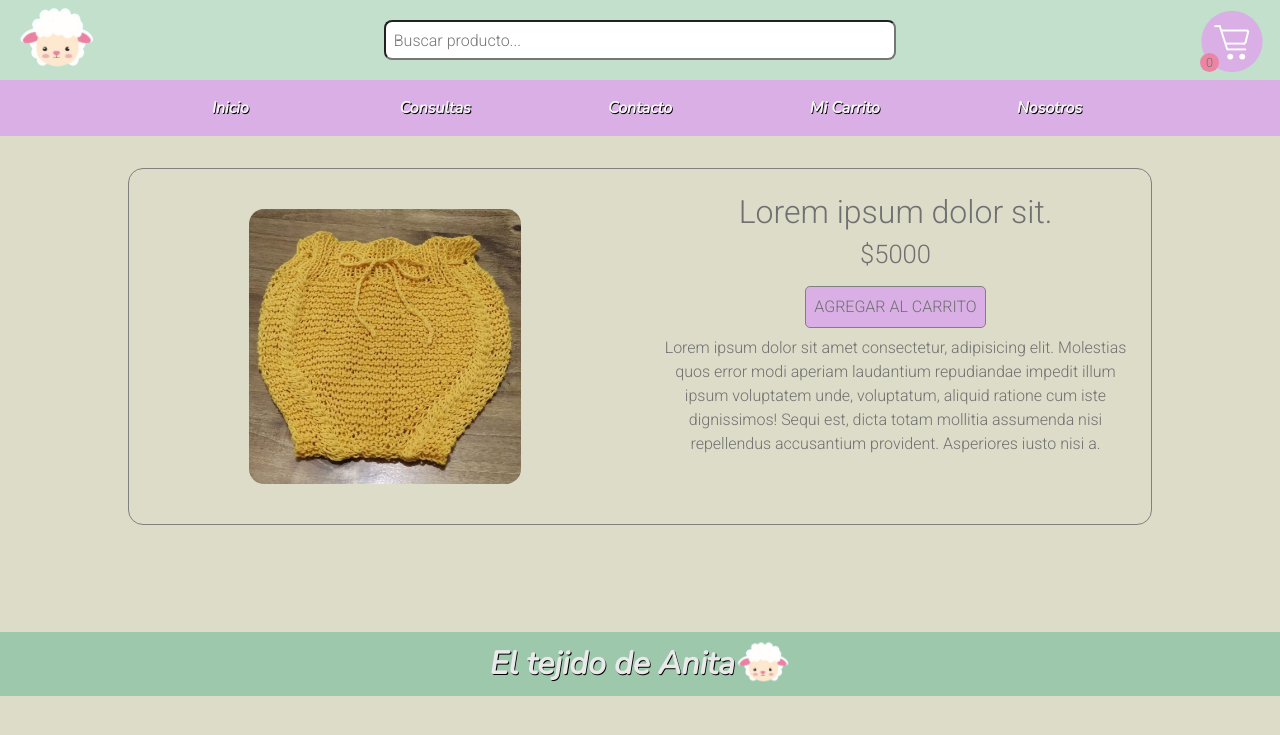
After one commit to mathias121993/Ecommerce, a PHP site: page /producto.php in a window 1280 px wide. The commit adds this page. Shown: the top 735 px of the page. Run offline with PHP 8.4, Linux system fonts and the light colour scheme; some libraries are stand-ins or nearby versions.

Commit message:
add product page

```diff
--- /dev/null
+++ b/css/producto.css
@@ -0,0 +1,85 @@
+:root {
+    --bg-primary: #C2E0CC; /*header*/
+    --bg-secondary: #9EC8AC; /*footer*/
+    --bg-btn: #D6D6D6; /*boton enviar*/
+    --bg-btn2: #E9E9E9; /*contactanos y producto*/
+    --bg-btn3: #D9AFE5; /*producto*/
+    --bg-body: #DDDCC9; /*background*/
+    --bg-popup: #FEE8D0; /*pop ups como el del ícono del carrito*/
+    --bg-details: #EC85A4; /*detalles*/
+    --bg-titulo : #707070; /* Titulos */
+}
+.contedor-producto-desktop{
+    display: none;
+}
+.contedor-producto-desktop article{
+    width: 50%;
+    text-align: center;
+    padding: 1.5rem;
+}
+.contedor-producto {
+    background: var(--bg-body);
+    text-align: center;
+    padding: 1rem 1rem;
+    width: 90%;
+    height: auto;
+    margin: 0.5rem auto;
+    border: 1px solid grey;
+    border-radius: 15px;
+
+}
+.producto-precio{
+    font-size: 1.6rem!important;
+}
+.producto-button{
+    background: var(--bg-btn3);
+    border:1px solid grey;
+    padding: 0.5rem;
+    border-radius: 5px;
+    outline: none;
+    margin: 0.5rem auto;
+}
+
+.producto-img{
+    width: 15rem;
+    margin: 1rem auto;
+}
+.producto-img img{
+    width: 100%;
+    margin:0 auto;
+    border-radius: 15px;
+}
+@media (max-width: 928px ) and (min-width: 768px){
+    .contedor-producto-desktop{
+        margin: 2rem auto;
+        display: flex;
+        width: 90%;
+        height: auto;
+        border: 1px solid grey;
+        border-radius: 15px;
+        box-sizing: border-box;
+    }
+    .contedor-producto-desktop .producto-img{
+        width: 17rem;
+    }
+    .contedor-producto{
+        display: none;
+    }
+}
+@media (min-width: 929px){
+    .contedor-producto-desktop{
+        margin: 2rem auto;
+        display: flex;
+        width: 80%;
+        height: auto;
+        border: 1px solid grey;
+        border-radius: 15px;
+        box-sizing: border-box;
+    }
+    .contedor-producto-desktop .producto-img{
+        width: 17rem;
+    }
+    .contedor-producto{
+        display: none;
+    }
+}
--- a/css/style.css
+++ b/css/style.css
@@ -22,9 +22,11 @@ font-family: 'Roboto', sans-serif; */
     --bg-details: #EC85A4; /*detalles*/
     --bg-titulo : #707070; /* Titulos */
 }
-
+body{
+    background: var(--bg-body)!important;
+}
 main{
-    min-height: 40rem;
+    min-height: 29rem;
     background-color: var(--bg-body);
 }
 
--- a/includes/head.php
+++ b/includes/head.php
@@ -12,6 +12,7 @@
     <!-----Bootstrap-------->
     <link href="https://cdn.jsdelivr.net/npm/bootstrap@5.0.0-beta2/dist/css/bootstrap.min.css" rel="stylesheet"
     integrity="sha384-BmbxuPwQa2lc/FVzBcNJ7UAyJxM6wuqIj61tLrc4wSX0szH/Ev+nYRRuWlolflfl" crossorigin="anonymous">
+    <link rel="stylesheet" href="css/producto.css">
 </head>
 
 <body>
--- /dev/null
+++ b/producto.php
@@ -0,0 +1,36 @@
+<?php
+    define("TITLE", "Contactanos - El Tejido de Anita");
+    include('includes/head.php');
+    include('includes/menu.php');
+    include('includes/checkout.php');
+?>
+
+<main>
+    <section  class="contedor-producto-desktop">
+        <article>
+        <div class="producto-img">
+            <img src="img/bombachon.jpg" alt="">
+        </div>
+        </article>
+
+        <article>
+            <h2>Lorem ipsum dolor sit.</h2>
+            <h6 class="producto-precio">$5000</h6>
+            <button onclick="carritoSumar()" class="producto-button">AGREGAR AL CARRITO</button>
+            <p>Lorem ipsum dolor sit amet consectetur, adipisicing elit. Molestias quos error modi aperiam laudantium repudiandae impedit illum ipsum voluptatem unde, voluptatum, aliquid ratione cum iste dignissimos! Sequi est, dicta totam mollitia assumenda nisi repellendus accusantium provident. Asperiores iusto nisi a.</p>
+        </article>
+    </section>
+    <section class="contedor-producto">
+        <h2>Lorem ipsum dolor sit.</h2>
+        <div class="producto-img">
+            <img src="img/bombachon.jpg" alt="">
+        </div>
+        <h6 class="producto-precio">$5000</h6>
+        <button onclick="carritoSumar()" class="producto-button">AGREGAR AL CARRITO</button>
+        <p>Lorem ipsum dolor sit amet consectetur, adipisicing elit. Molestias quos error modi aperiam laudantium repudiandae impedit illum ipsum voluptatem unde, voluptatum, aliquid ratione cum iste dignissimos! Sequi est, dicta totam mollitia assumenda nisi repellendus accusantium provident. Asperiores iusto nisi a.</p>
+    </section>
+</main>
+
+<?php
+    include('includes/footer.php');
+?>
```
